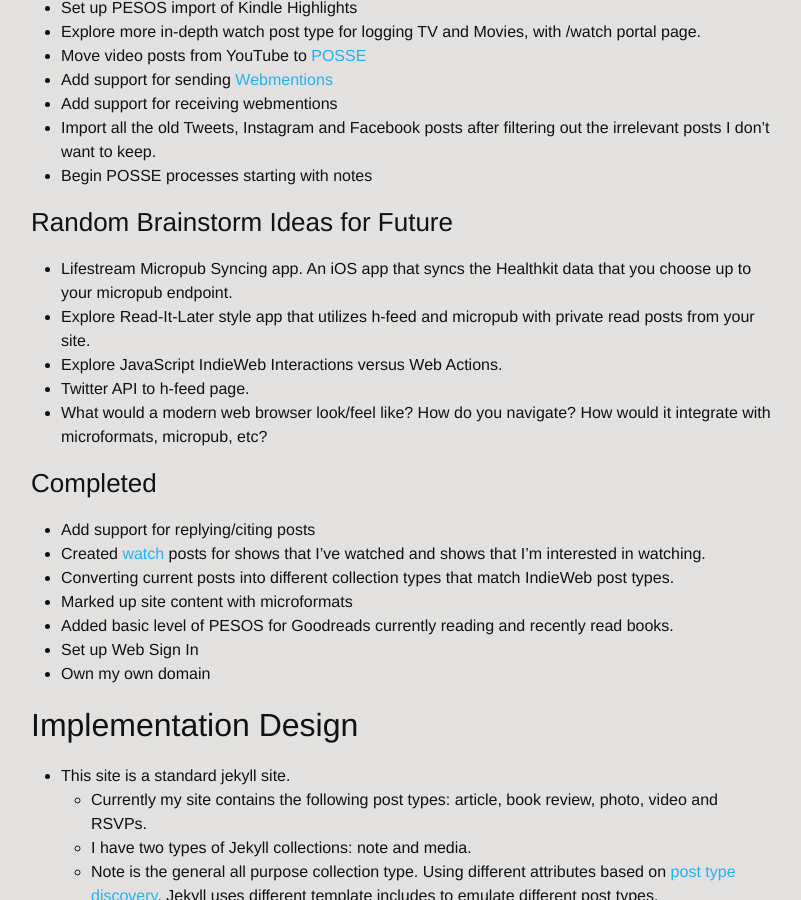
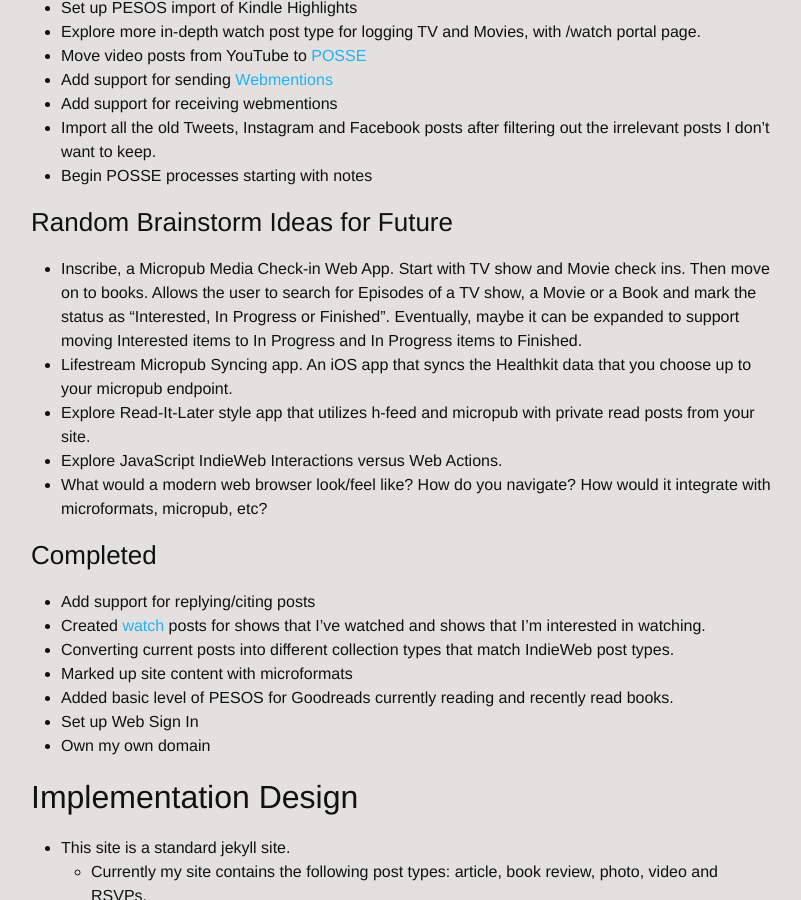
Before and after one commit to EdwardHinkle/eddie-personal, a Jekyll site: the page built from _source/indieweb.md, in a window 1280 px wide and 900 px high, scrolled down 687 px. Shown: the whole window, without its empty margins (239-1040 px from the left). Built offline with Jekyll 4.4.1, drawn with Linux system fonts in a browser that asks for light colours; nearby versions of some CDN libraries; comment, search, counter and statistics services are not loaded.

Commit message:
Update IndieWeb page

```diff
--- a/_source/indieweb.md
+++ b/_source/indieweb.md
@@ -30,10 +30,10 @@
 * Begin POSSE processes starting with notes
 
 ### Random Brainstorm Ideas for Future
+* Inscribe, a Micropub Media Check-in Web App. Start with TV show and Movie check ins. Then move on to books. Allows the user to  search for Episodes of a TV show, a Movie or a Book and mark the status as "Interested, In Progress or Finished". Eventually, maybe it can be expanded to support moving Interested items to In Progress and In Progress items to Finished.
 * Lifestream Micropub Syncing app. An iOS app that syncs the Healthkit data that you choose up to your micropub endpoint.
 * Explore Read-It-Later style app that utilizes h-feed and micropub with private read posts from your site.
 * Explore JavaScript IndieWeb Interactions versus Web Actions.
-* Twitter API to h-feed page.
 * What would a modern web browser look/feel like? How do you navigate? How would it integrate with microformats, micropub, etc?
 
 ### Completed
```
